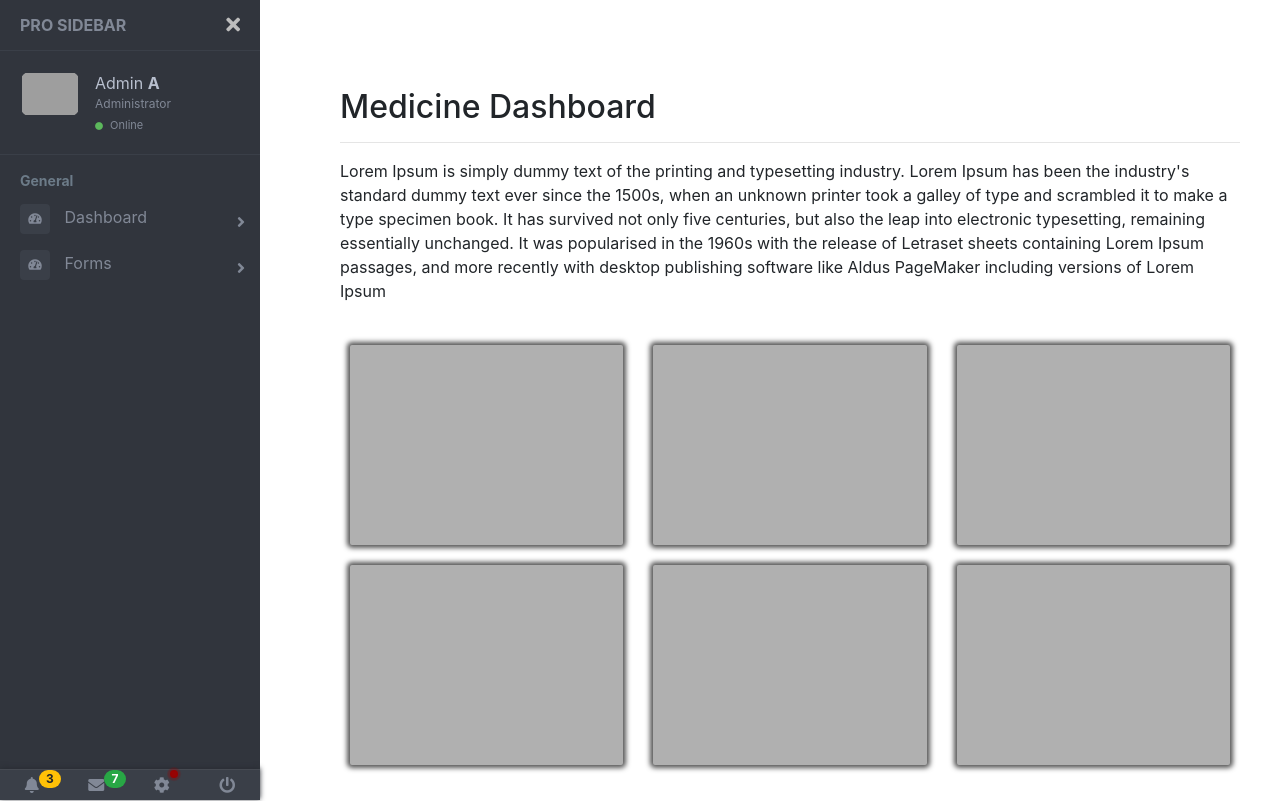
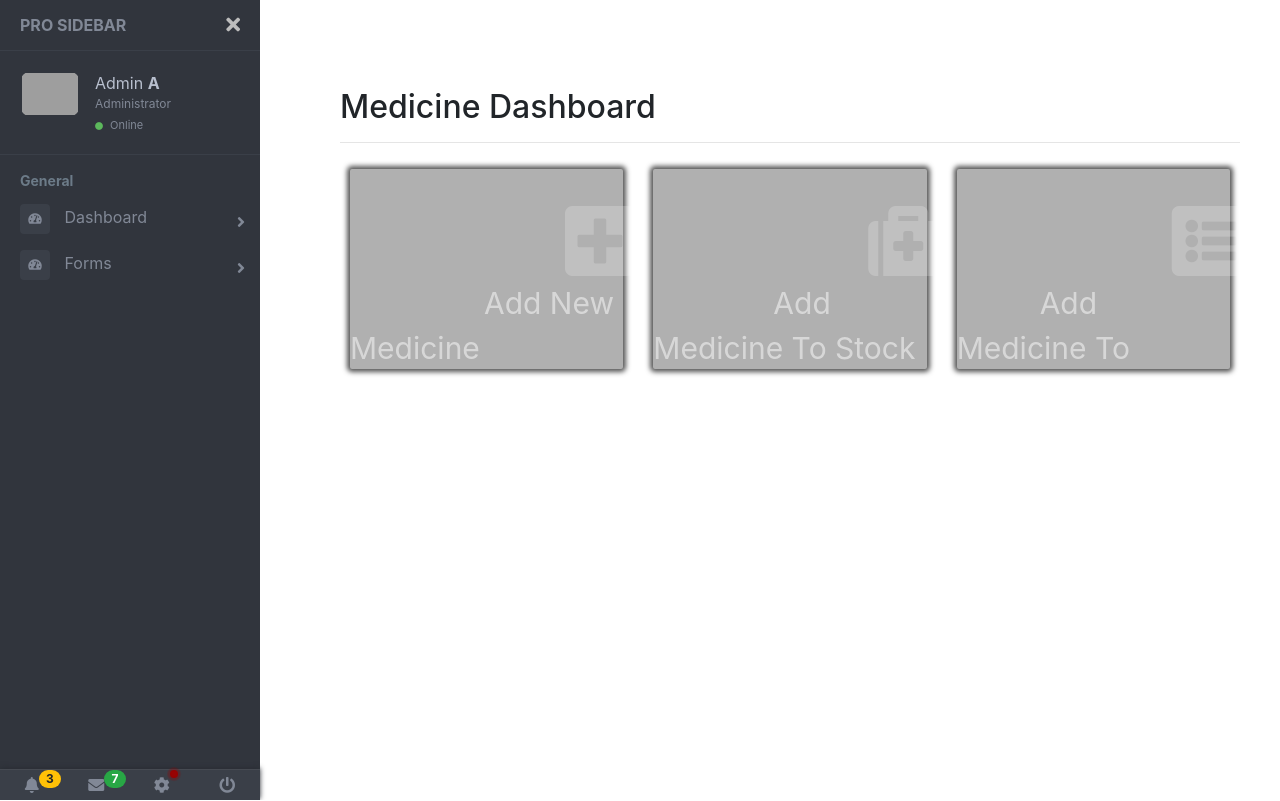
Before and after one commit to mudabir94/Rmc_Hms, a Django app: template rmcapp/templates/rmcapp/inventory_dashboard_template/medicine_inv_dashboard/med_inv_dashboard.html in a window 1280 px wide. Run offline with Django 3.2, Linux system fonts and the light colour scheme; the template is opened without the code that fills it, so the values that code supplies are empty; some libraries are stand-ins or nearby versions; grey boxes are pictures that could not be loaded.

Commit message:
desp Proc Bill fom ui improved

```diff
--- a/rmcapp/templates/rmcapp/inventory_dashboard_template/medicine_inv_dashboard/med_inv_dashboard.html
+++ b/rmcapp/templates/rmcapp/inventory_dashboard_template/medicine_inv_dashboard/med_inv_dashboard.html
@@ -55,6 +55,29 @@
         }
         .dashboard-icons:hover{
           background:grey;
+
+        }
+
+        .icon_padding{
+          padding:32px 0px 0px 215px;
+          opacity: 0.2;
+          color:white;
+        }
+        .add_med, .med_stck, .med_desp{
+          font-size: 30px;
+          opacity: 0.5;
+          color:white;
+        }
+        .add_med{
+          padding: 0px 0px 0px 134px;
+
+        }
+        .med_stck{
+          padding: 0px 0px 0px 120px;
+
+        }
+        .med_desp{
+          padding: 0px 0px 0px 83px;
 
         }
     </style>
@@ -128,11 +151,6 @@
             <div class="sidebar-submenu">
               <ul>
                 <li>
-                      <a href="#" onclick="mainDashBoard()">Medicine Dashboard
-                        <!-- <span class="badge badge-pill badge-success">Pro</span> -->
-                      </a>
-                    </li>
-                <li>
                   <a href="#" onclick="addMedicineForm()">Add New Medicine
                     <!-- <span class="badge badge-pill badge-success">Pro</span> -->
                   </a>
@@ -185,49 +203,30 @@
       <hr>
 
       <div class="row">
-        <div class="form-group col-md-12">
-
-
-          <p>
-            Lorem Ipsum is simply dummy text of the printing and typesetting industry.
-            Lorem Ipsum has been the industry's standard dummy text ever since the 1500s,
-            when an unknown printer took a galley of type and scrambled it to make a type specimen book.
-            It has survived not only five centuries, but also the leap into electronic typesetting, remaining essentially unchanged.
-            It was popularised in the 1960s with the release of Letraset sheets containing Lorem Ipsum passages,
-            and more recently with desktop publishing software like Aldus PageMaker including versions of Lorem Ipsum</p>
-        </div>
-      </div>
-
-      <div class="row">
         <div class="col-md-12">
 
           <div class="row dashboard-icon-rows">
             <div class="col-md-4" >
-                    <div class="dashboard-icons" ></div>
+              <div class="dashboard-icons" role="button" onclick="addMedicineForm()">
+                <i class="fa fa-plus-square fa-5x icon_padding"></i></br>
+                <span class="add_med">Add New Medicine</span>
+              </div>
             </div>
             <div class="col-md-4">
-                  <div class='dashboard-icons'></div>
+              <div class='dashboard-icons' role="button" onclick="addMedicineToWhStockFrom()">
+                <i class="fa fa-medkit fa-5x icon_padding"></i></br>
+                <span class="med_stck">Add Medicine To Stock</span>
+              </div>
             </div>
             <div class="col-md-4">
-                  <div class='dashboard-icons'></div>
-                </div>
-            </div>
-
-            <div class="row dashboard-icon-rows" >
-                <div class="col-md-4" >
-                    <div class="dashboard-icons" ></div>
-                </div>
-                <div class="col-md-4">
-                  <div class='dashboard-icons'></div>
-                </div>
-                <div class="col-md-4">
-                  <div class='dashboard-icons'></div>
+              <div class='dashboard-icons' role="button" onclick="addMedicineToDespStockForm()">
+                <i class="fa fa-list-alt fa-5x icon_padding"></i></br>
+                <span class="med_desp" >Add Medicine To Dispensory</span>
               </div>
             </div>
           </div>
         </div>
-
-
+      </div>
 
     </div>
 
```
Also changed, not shown: rmcapp/templates/rmcapp/main_dashboard_template/main_dashboard.html (+68 -7 lines), rmcapp/templates/rmcapp/patient_dashboard_template/patient_dashboard.html (+22 -6 lines), rmcapp/templates/rmcapp/staff_dashboard_template/staff_dashboard.html (+39 -34 lines), rmcapp/static/rmcapp/mainhomepage_static/js/patientManagement/patientmanage.js. Lines whose indentation alone changed are shown as unchanged.
